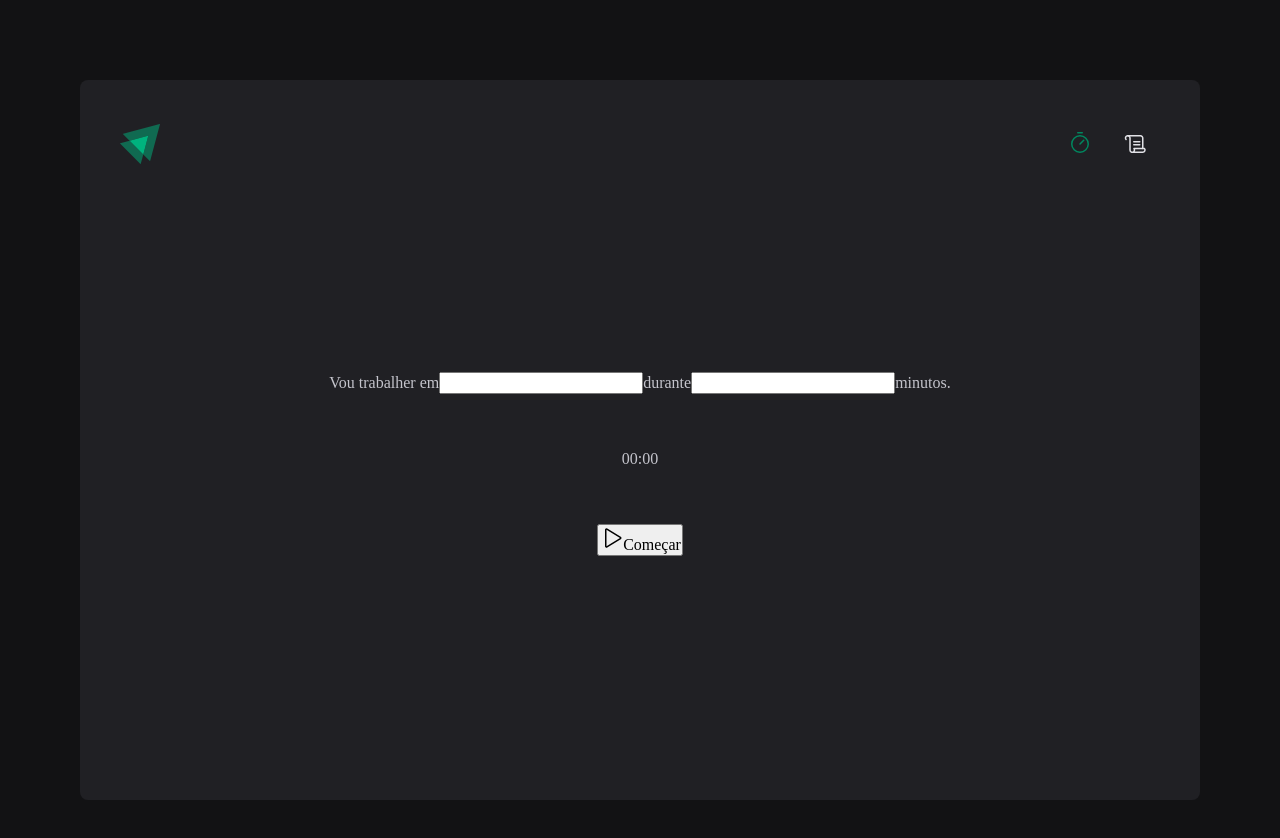
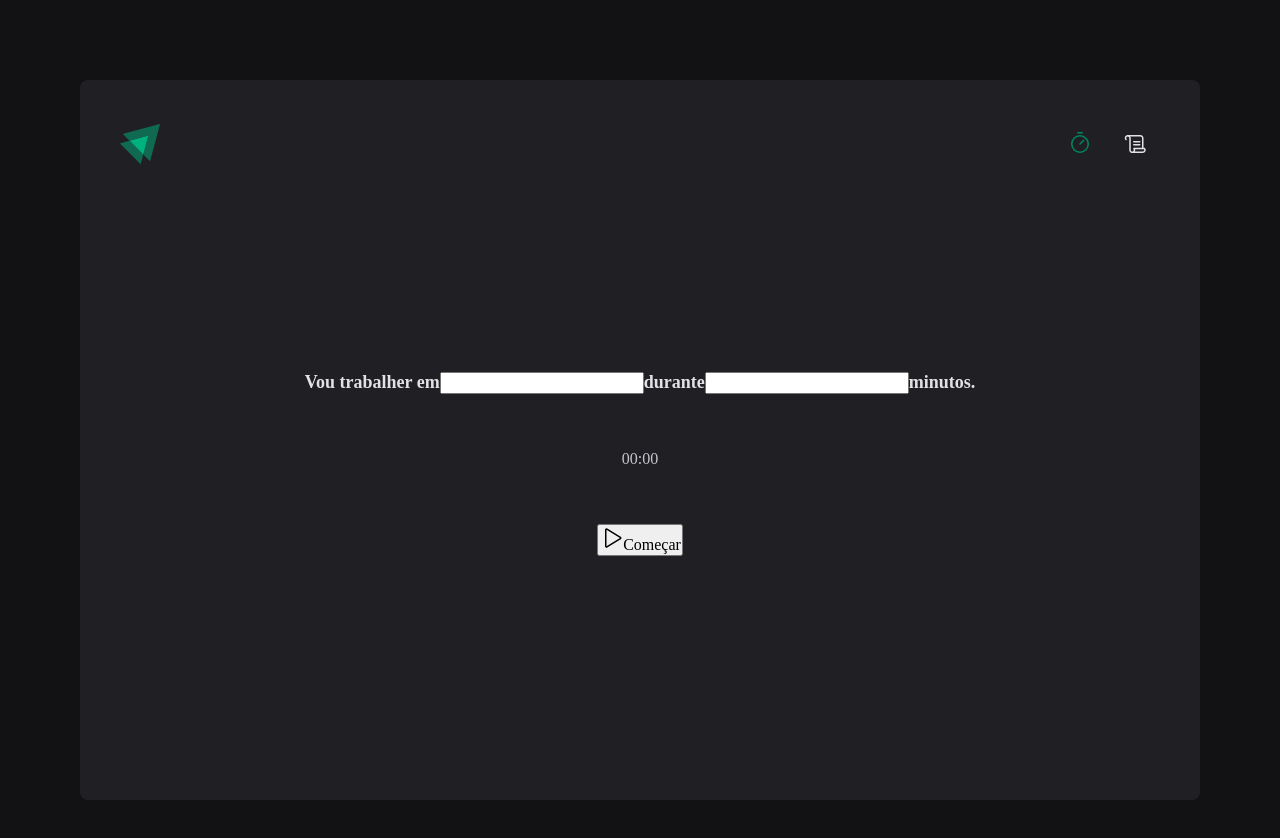
Before and after one commit to ReinaldoARamos/Ignite_Timer, a React (Vite) app: page / in a window 1280 px wide. Shown: the top 838 px of the page. Built offline with nearby package versions, Linux system fonts and the light colour scheme.

Commit message:
criando a estilização dos campos

```diff
--- a/src/pages/Home/styles.ts
+++ b/src/pages/Home/styles.ts
@@ -1,5 +1,4 @@
-import styled from "styled-components";
-
+import styled from 'styled-components'
 
 export const HomeContainer = styled.main`
   flex: 1;
@@ -9,7 +8,7 @@
   align-items: center;
   justify-content: center;
 
-form{
+  form {
     display: flex;
     align-items: center;
     flex-direction: column;
@@ -18,7 +17,15 @@
 `
 
 export const FormContainer = styled.form`
+  width: 100%;
+  display: flex;
+  align-items: center;
+  justify-content: center;
+  gap: 0.5rem;
+  color: ${(props) => props.theme['gray-100']};
+  font-size: 1.125rem;
+  font-weight: bold;
+  flex-wrap: wrap; //Caso a tela dimunua ele quebra os campos em mais linhas
 `
 
-export const CountdownContainer = styled.div`
-`
+export const CountdownContainer = styled.div``
```
Also changed, not shown: 1 other file (tests, documents, lock files or other folders). Lines whose indentation alone changed are shown as unchanged.
